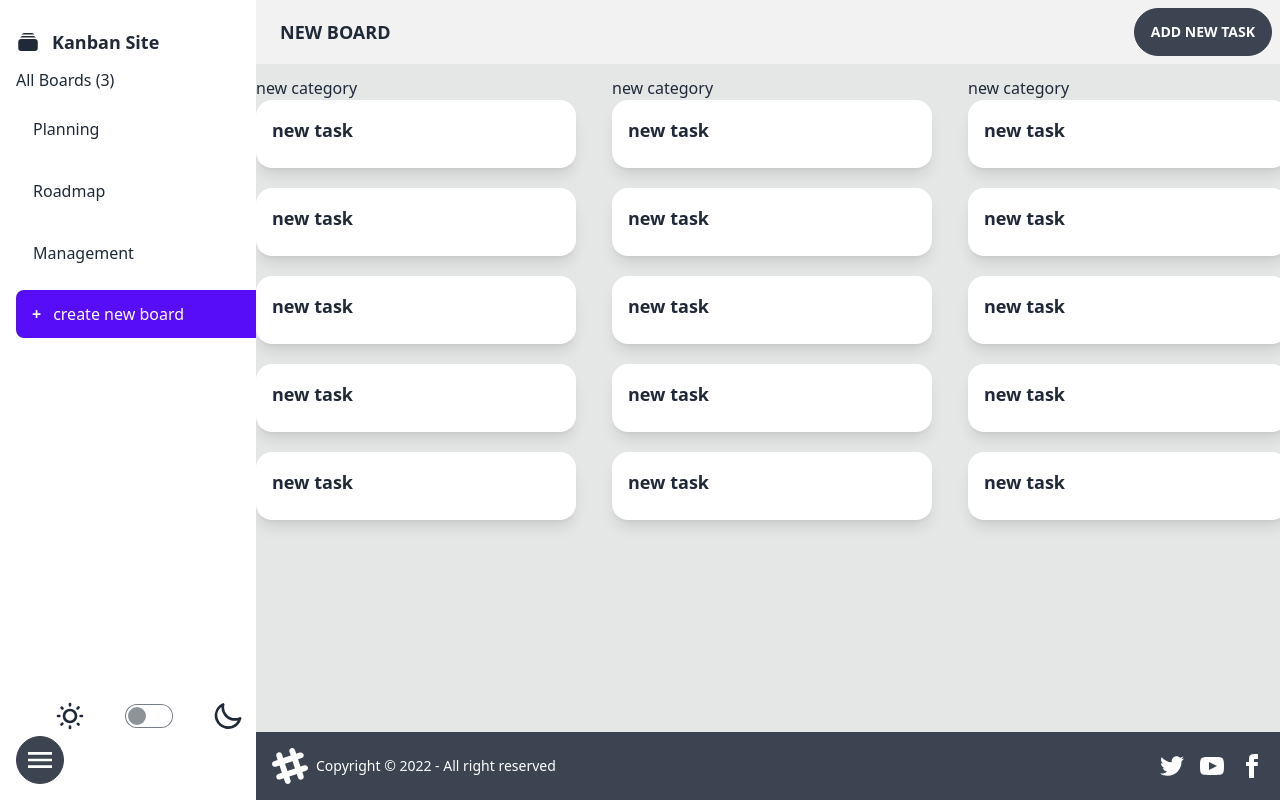
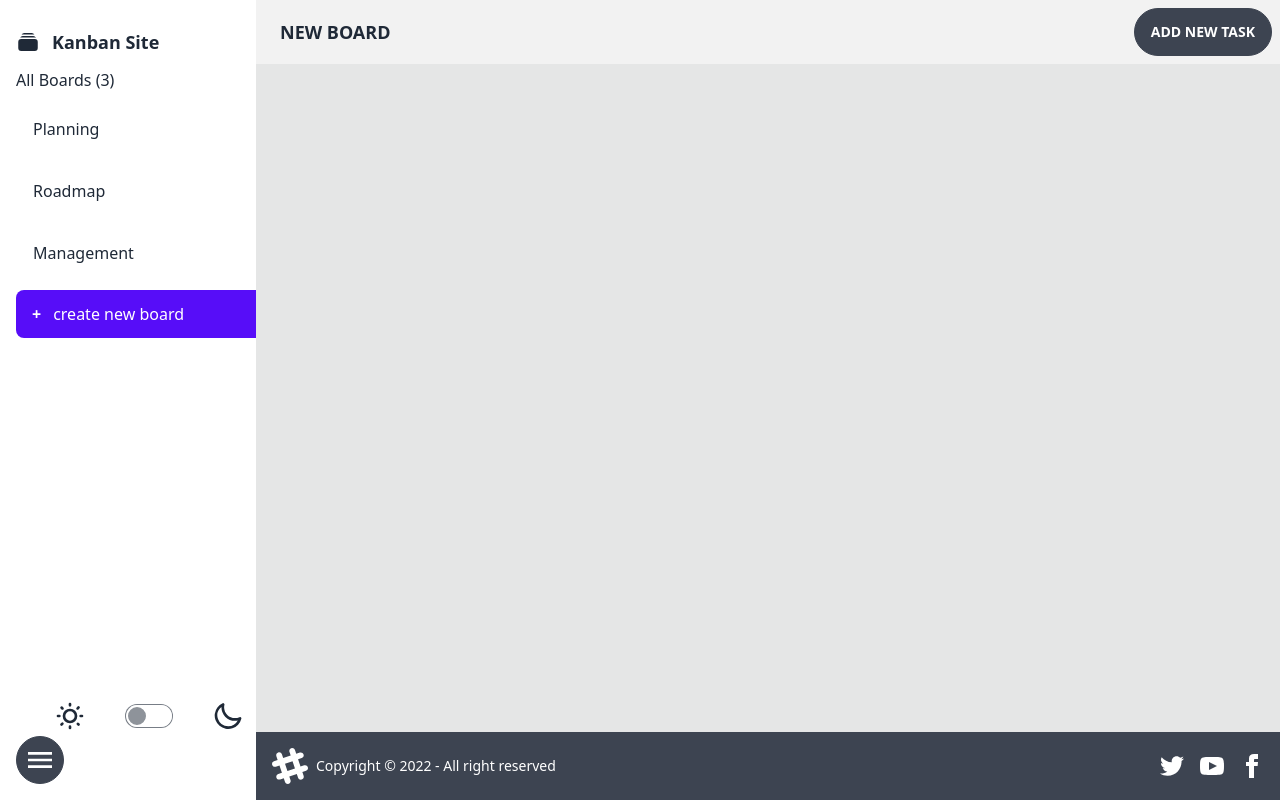
Before and after one commit to MohammadKhallaf/react-ts-kanban, a React (Vite) app: page / in a window 1280 px wide. Built offline with nearby package versions, Linux system fonts and the light colour scheme.

Commit message:
add router to the app

```diff
--- a/src/App.tsx
+++ b/src/App.tsx
@@ -1,11 +1,12 @@
-import BoardView from "./Views/BoardView";
 import Layout from "./layout";
+import { Outlet, RouterProvider } from "react-router-dom";
+import router from "./app/router";
 
 function App() {
   return (
     <Layout>
-      {/* <!-- Page content here --> */}
-      <BoardView />
+      {/* <!-- Page content --> */}
+      <Outlet />
     </Layout>
   );
 }
--- /dev/null
+++ b/src/app/router.tsx
@@ -0,0 +1,23 @@
+import { createBrowserRouter, Outlet } from "react-router-dom";
+import App from "../App";
+import BoardView from "../views/BoardView";
+
+const router = createBrowserRouter([
+  {
+    path: "/",
+    element: <App />,
+    errorElement: <div>404</div>,
+    children: [
+      {
+        path: "board/:boardId",
+        element: <BoardView />,
+      },
+    ],
+  },
+  {
+    path: "about",
+    element: <div>About</div>,
+  },
+]);
+
+export default router;
--- a/src/main.tsx
+++ b/src/main.tsx
@@ -8,13 +8,15 @@ import App from "./App";
 import Modal from "./Modal";
 
 import "./index.css";
+import { RouterProvider } from "react-router-dom";
+import router from "./app/router";
 
 const appRoot = document.getElementById("app-root") as HTMLElement;
 
 ReactDOM.createRoot(appRoot).render(
   <React.StrictMode>
     <Provider store={store}>
-      <App />
+      <RouterProvider router={router} />
       <Modal />
     </Provider>
   </React.StrictMode>
```
